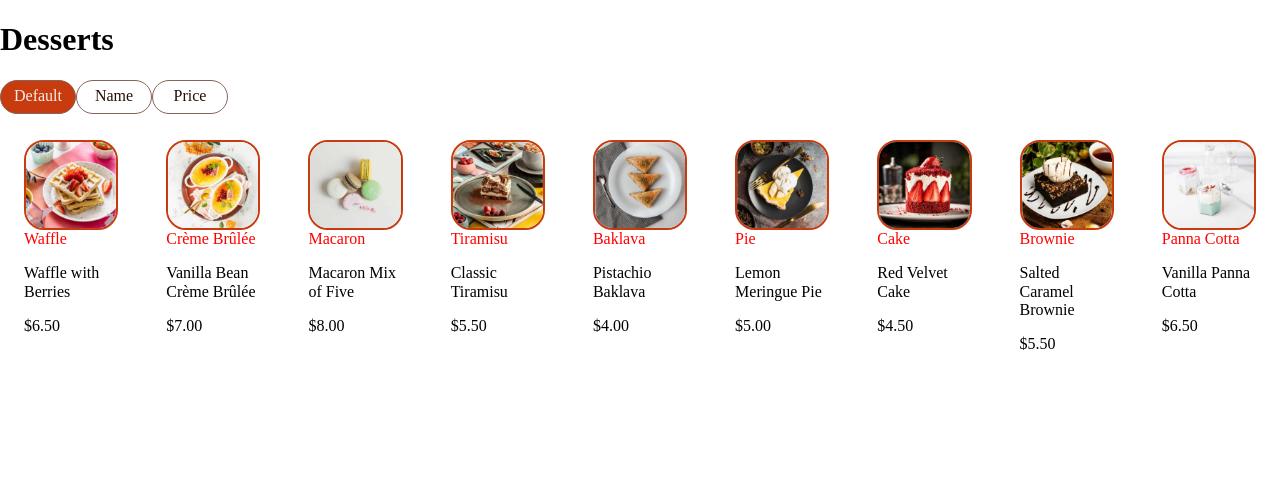
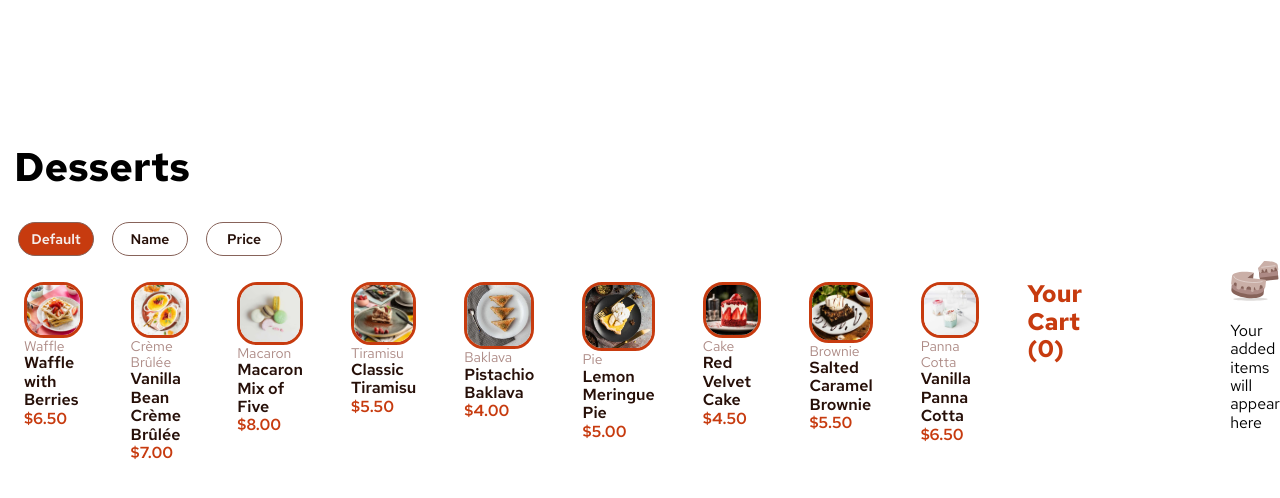
Before and after one commit to XavierVelasquezSoto/Test-Cart-Products, a React (Vite) app: page / in a window 1280 px wide. Shown: the top 498 px of the page. Built offline with nearby package versions, Linux system fonts and the light colour scheme.

Commit message:
select button

```diff
--- a/index.html
+++ b/index.html
@@ -4,6 +4,12 @@
 		<meta charset="UTF-8" />
 		<link rel="icon" type="image/svg+xml" href="/assets/images/vite.svg" />
 		<meta name="viewport" content="width=device-width, initial-scale=1.0" />
+		<link rel="preconnect" href="https://fonts.googleapis.com" />
+		<link rel="preconnect" href="https://fonts.gstatic.com" crossorigin />
+		<link
+			href="https://fonts.googleapis.com/css2?family=Red+Hat+Text:ital,wght@0,300..700;1,300..700&display=swap"
+			rel="stylesheet"
+		/>
 		<title>Vite + React</title>
 	</head>
 	<body>
--- a/src/App.jsx
+++ b/src/App.jsx
@@ -1,21 +1,40 @@
+import { useState } from 'react';
 import { StyledCardFlex } from './components/card-flex/card-flex.styles';
 import PrintProducts from './components/print-products/Print-Products';
 import ProductsFilter from './components/products/Products-Filter';
+import { PRODUCTS } from './constants/infoProducts';
 import { GlobalStyles } from './styles/GlobalStyles';
+import { StyledAppProductTitle, StyledYourCart } from './app.styles';
 
 const App = () => {
 	// const [userAccount, setUserAccount] = useState(0);
 	// console.log(userAccount);
+
+	const [filterProducts, setFilterProducts] = useState('');
+
+	const selectProducts = sortProducts(PRODUCTS, filterProducts);
+
 	return (
 		<div>
 			<GlobalStyles />
 			<header>
-				<h1>Desserts</h1>
-				<ProductsFilter />
+				<StyledAppProductTitle>Desserts</StyledAppProductTitle>
+				<ProductsFilter
+					buttonFilter={setFilterProducts}
+					// console.log(event);
+				/>
 			</header>
 			<main>
 				<StyledCardFlex>
-					<PrintProducts />
+					<PrintProducts filterProducts={selectProducts} />
+					<StyledYourCart>Your Cart (0)</StyledYourCart>
+					<div>
+						<img
+							src='public/assets/images/illustration-empty-cart.svg'
+							alt=''
+						/>
+						<p>Your added items will appear here</p>
+					</div>
 				</StyledCardFlex>
 			</main>
 		</div>
@@ -23,3 +42,17 @@ const App = () => {
 };
 
 export default App;
+
+const sortProducts = (product, searchProduct) => {
+	if (!searchProduct) return product;
+
+	const sortCartProducts = [...product].sort((a, b) => {
+		if (searchProduct === 'Name') {
+			return a.product.localeCompare(b.product);
+		} else if (searchProduct === 'Price') {
+			return a.price - b.price;
+		}
+		return 0;
+	});
+	return sortCartProducts;
+};
--- /dev/null
+++ b/src/app.styles.js
@@ -0,0 +1,20 @@
+import styled from 'styled-components';
+import { FONTS } from './styles/fonts';
+import { COLORS } from './styles/colors';
+
+const StyledAppProductTitle = styled.h1`
+	font-weight: ${FONTS.fontBold};
+	font-size: ${FONTS.fontSizeXL};
+	margin: 0;
+	padding: 144px 185px 32px 14px;
+`;
+
+const StyledYourCart = styled.h1`
+	color: ${COLORS.red};
+	font-size: ${FONTS.fontSizeL};
+	font-weight: ${FONTS.fontBold};
+	margin: 0;
+	padding: 24px 148px 24px 24px;
+`;
+
+export { StyledAppProductTitle, StyledYourCart };
--- a/src/components/object-product/Object-Products.jsx
+++ b/src/components/object-product/Object-Products.jsx
@@ -1,7 +1,9 @@
 import {
 	StyledDivProduct,
 	StyledImg,
-	StyledText
+	StyledProduct,
+	StyledDescriptionProduct,
+	StyledPrice
 } from './object-products.styles';
 
 const ObjectProducts = ({
@@ -18,11 +20,11 @@ const ObjectProducts = ({
 				<source media='(min-width: 1024px)' srcSet={imgDesktop} />
 				<source media='(min-width: 768px)' srcSet={imgTablet} />
 				<source media='(min-width: 360px)' srcSet={imgMobile} />
-				<StyledImg alt='' />
+				<StyledImg media={imgMobile} alt='' />
 			</picture>
-			<StyledText>{product}</StyledText>
-			<p>{descriptionProduct}</p>
-			<p>{price}</p>
+			<StyledProduct>{product}</StyledProduct>
+			<StyledDescriptionProduct>{descriptionProduct}</StyledDescriptionProduct>
+			<StyledPrice>${price}</StyledPrice>
 		</StyledDivProduct>
 	);
 };
--- a/src/components/object-product/object-products.styles.js
+++ b/src/components/object-product/object-products.styles.js
@@ -1,20 +1,41 @@
 import styled from 'styled-components';
 import { COLORS } from '../../styles/colors';
+import { FONTS } from '../../styles/fonts';
 
 const StyledDivProduct = styled.div`
 	padding: 26px 24px 24px;
 `;
 
 const StyledImg = styled.img`
-	border: 2px solid ${COLORS.red};
+	border: 3px solid ${COLORS.red};
 	border-radius: 20px;
 	width: 100%;
 	height: auto;
 `;
 
-const StyledText = styled.p`
-	color: red;
+const StyledProduct = styled.p`
 	margin: 0;
+	color: ${COLORS.brownLight};
+	font-size: ${FONTS.fontSizeS};
+	font-weight: ${FONTS.fontRegular};
+`;
+const StyledDescriptionProduct = styled.p`
+	margin: 0;
+	color: ${COLORS.redDark};
+	font-size: ${FONTS.fontSizeM};
+	font-weight: ${FONTS.fontSemiBold};
+`;
+const StyledPrice = styled.p`
+	margin: 0;
+	color: ${COLORS.red};
+	font-size: ${FONTS.fontSizeM};
+	font-weight: ${FONTS.fontSemiBold};
 `;
 
-export { StyledDivProduct, StyledImg, StyledText };
+export {
+	StyledDivProduct,
+	StyledImg,
+	StyledProduct,
+	StyledDescriptionProduct,
+	StyledPrice
+};
--- a/src/components/print-products/Print-Products.jsx
+++ b/src/components/print-products/Print-Products.jsx
@@ -1,10 +1,10 @@
-import { PRODUCTS } from '../../constants/infoProducts';
 import ObjectProducts from '../object-product/Object-Products';
 
-const PrintProducts = () => {
+const PrintProducts = ({ filterProducts }) => {
+	// console.log(filterProducts);
 	return (
 		<>
-			{PRODUCTS.map(infoProduct => {
+			{filterProducts.map(infoProduct => {
 				return (
 					<ObjectProducts
 						key={infoProduct.id}
--- a/src/components/products/Products-Filter.jsx
+++ b/src/components/products/Products-Filter.jsx
@@ -1,12 +1,14 @@
 import { useState } from 'react';
 import { StyledButtonFilters } from './products-filter.styles';
 
-const ProductsFilter = () => {
+const ProductsFilter = ({ buttonFilter }) => {
 	const [activeButton, setActiveButton] = useState('Default');
 
-	const buttonClick = buttonName => {
-		setActiveButton(buttonName);
+	const buttonClick = sortButton => {
+		setActiveButton(sortButton);
+		buttonFilter(sortButton);
 	};
+	// console.log(setActiveButton);
 
 	return (
 		<>
--- a/src/components/products/products-filter.styles.js
+++ b/src/components/products/products-filter.styles.js
@@ -1,14 +1,17 @@
 import styled from 'styled-components';
 import { COLORS } from '../../styles/colors';
+import { FONTS } from '../../styles/fonts';
 
 const StyledButtonFilters = styled.button`
-	color: ${props => {
+	/* color: ${props => {
 		if (props.$active) {
 			return COLORS.whiteButtonSelect;
 		} else {
 			return COLORS.redDark;
 		}
-	}};
+	}}; */
+	color: ${props =>
+		props.$active ? COLORS.whiteButtonSelect : COLORS.redDark};
 	border-radius: 20px;
 	height: 34px;
 	width: 76px;
@@ -19,7 +22,10 @@ const StyledButtonFilters = styled.button`
 			return COLORS.bgWhite;
 		}
 	}};
-	border: 1.5px solid ${COLORS.brownMedium};
+	border: 1px solid ${COLORS.brownMedium};
+	font-weight: ${FONTS.fontSemiBold};
+	font-size: ${FONTS.fontSizeS};
+	margin-left: 18px;
 `;
 
 export { StyledButtonFilters };
--- a/src/constants/infoProducts.js
+++ b/src/constants/infoProducts.js
@@ -5,7 +5,7 @@ export const PRODUCTS = [
 		id: v4(),
 		product: 'Waffle',
 		descriptionProduct: 'Waffle with Berries',
-		price: '$6.50',
+		price: '6.50',
 		images: {
 			mobile: '/assets/images/image-waffle-mobile.jpg',
 			tablet: '/assets/images/image-waffle-tablet.jpg',
@@ -16,7 +16,7 @@ export const PRODUCTS = [
 		id: v4(),
 		product: 'Crème Brûlée',
 		descriptionProduct: 'Vanilla Bean Crème Brûlée',
-		price: '$7.00',
+		price: '7.00',
 		images: {
 			mobile: '/assets/images/image-creme-brulee-mobile.jpg',
 			tablet: '/assets/images/image-creme-brulee-tablet.jpg',
@@ -27,7 +27,7 @@ export const PRODUCTS = [
 		id: v4(),
 		product: 'Macaron',
 		descriptionProduct: 'Macaron Mix of Five',
-		price: '$8.00',
+		price: '8.00',
 		images: {
 			mobile: '/assets/images/image-macaron-mobile.jpg',
 			tablet: '/assets/images/image-macaron-tablet.jpg',
@@ -38,7 +38,7 @@ export const PRODUCTS = [
 		id: v4(),
 		product: 'Tiramisu',
 		descriptionProduct: 'Classic Tiramisu',
-		price: '$5.50',
+		price: '5.50',
 		images: {
 			mobile: '/assets/images/image-tiramisu-mobile.jpg',
 			tablet: '/assets/images/image-tiramisu-tablet.jpg',
@@ -49,7 +49,7 @@ export const PRODUCTS = [
 		id: v4(),
 		product: 'Baklava',
 		descriptionProduct: 'Pistachio Baklava',
-		price: '$4.00',
+		price: '4.00',
 		images: {
 			mobile: '/assets/images/image-baklava-mobile.jpg',
 			tablet: '/assets/images/image-baklava-tablet.jpg',
@@ -60,7 +60,7 @@ export const PRODUCTS = [
 		id: v4(),
 		product: 'Pie',
 		descriptionProduct: 'Lemon Meringue Pie',
-		price: '$5.00',
+		price: '5.00',
 		images: {
 			mobile: '/assets/images/image-meringue-mobile.jpg',
 			tablet: '/assets/images/image-meringue-tablet.jpg',
@@ -71,7 +71,7 @@ export const PRODUCTS = [
 		id: v4(),
 		product: 'Cake',
 		descriptionProduct: 'Red Velvet Cake',
-		price: '$4.50',
+		price: '4.50',
 		images: {
 			mobile: '/assets/images/image-cake-mobile.jpg',
 			tablet: '/assets/images/image-cake-tablet.jpg',
@@ -82,7 +82,7 @@ export const PRODUCTS = [
 		id: v4(),
 		product: 'Brownie',
 		descriptionProduct: 'Salted Caramel Brownie',
-		price: '$5.50',
+		price: '5.50',
 		images: {
 			mobile: '/assets/images/image-brownie-mobile.jpg',
 			tablet: '/assets/images/image-brownie-tablet.jpg',
@@ -93,7 +93,7 @@ export const PRODUCTS = [
 		id: v4(),
 		product: 'Panna Cotta',
 		descriptionProduct: 'Vanilla Panna Cotta',
-		price: '$6.50',
+		price: '6.50',
 		images: {
 			mobile: '/assets/images/image-panna-cotta-mobile.jpg',
 			tablet: '/assets/images/image-panna-cotta-tablet.jpg',
--- a/src/styles/GlobalStyles.js
+++ b/src/styles/GlobalStyles.js
@@ -23,5 +23,8 @@ export const GlobalStyles = createGlobalStyle`
         text-decoration: none;
         color: inherit;
     }
+    body{
+        font-family: "Red Hat Text", sans-serif;
+    }
 
 `;
--- /dev/null
+++ b/src/styles/fonts.js
@@ -0,0 +1,9 @@
+export const FONTS = {
+	fontSizeXL: '40px',
+	fontSizeL: '24px',
+	fontSizeM: '16px',
+	fontSizeS: '14px',
+	fontBold: '700',
+	fontSemiBold: '600',
+	fontRegular: '400'
+};
```
